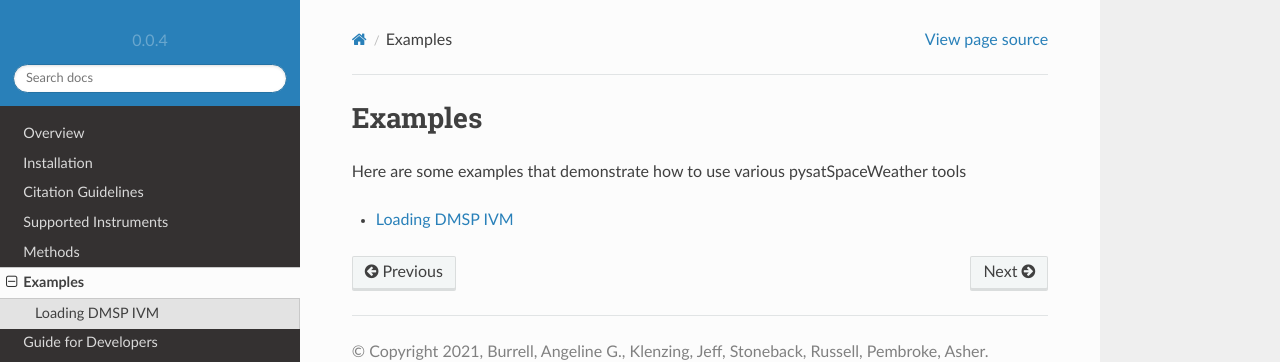
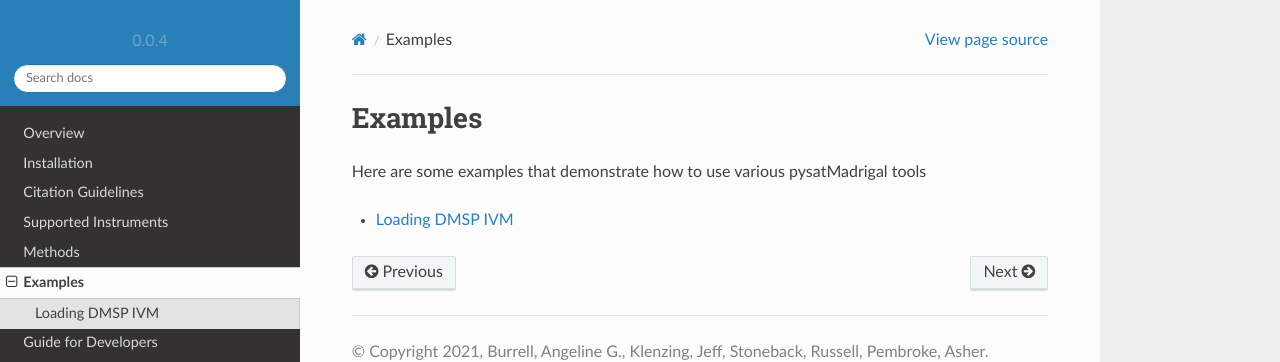
Before and after one commit to pysat/pysatMadrigal, a Sphinx documentation site: the page built from docs/examples.rst, in a window 1280 px wide. Shown: the top 362 px of the page. Built offline with Sphinx 7.4.7 and the Read the Docs theme 2.0.0, drawn with Linux system fonts in a browser that asks for light colours; pages that are not in the unit, such as notebooks, are missing from menus.

Commit message:
DOC: fixed issues in documentation
Fixed wrong module name and other issues in the documentation.

Co-authored-by: Russell Stoneback <rstoneba@utdallas.edu>

```diff
--- a/docs/examples.rst
+++ b/docs/examples.rst
@@ -1,7 +1,7 @@
 Examples
 ========
 
-Here are some examples that demonstrate how to use various pysatSpaceWeather
+Here are some examples that demonstrate how to use various pysatMadrigal
 tools
 
 .. toctree::
--- a/docs/examples/ex_init.rst
+++ b/docs/examples/ex_init.rst
@@ -25,8 +25,7 @@ Satellite Program (DMSP) Ion Velocity Meter (IVM) data is used as an example.
 
 The output includes a day of data with UTDallas quality flags from the F15
 spacecraft (as implied by the `tag` and `inst_id`), for the specified date.
-At the time of publication this produces the output shown below (the index
-header has been added here for clarity).
+At the time of publication this produces the output shown below.
 
 ::
 
--- a/docs/index.rst
+++ b/docs/index.rst
@@ -1,4 +1,4 @@
-.. pysatSpaceWeather documentation main file.  Remember that it should at least
+.. pysatMadrigal documentation main file.  Remember that it should at least
    contain the root `toctree` directive.
 
 Welcome to the pysatMadrigal documentation
```
Also changed, not shown: CONTRIBUTING.md (+1 -1 lines), README.md (+1 -1 lines).
